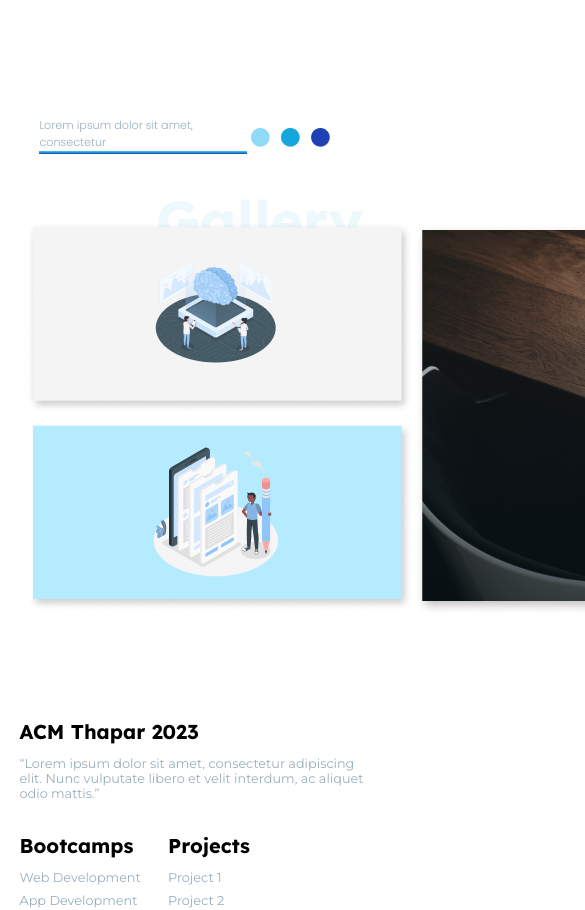
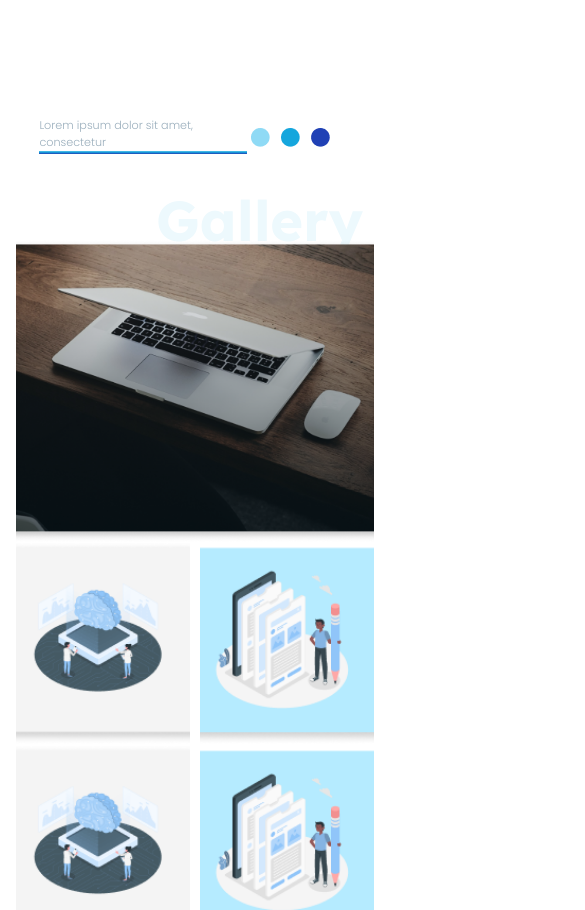
Before and after one commit to ACM-Thapar/ACM-Website, a React (Vite) app: page /gallery in a window 390 px wide. Shown: the top 910 px of the page, 585 px wide, since content can reach past the window. Built offline with nearby package versions, Linux system fonts and the light colour scheme.

Commit message:
gallery done

```diff
--- a/src/Components/GalleryComp/gallerycomp.jsx
+++ b/src/Components/GalleryComp/gallerycomp.jsx
@@ -10,31 +10,28 @@ const galleryComp = ( {gallerydata} ) => {
                     <h1>{heading}</h1>
                 </div>
                 <div className={styles.outerinfo}>
-					<div className={styles.info}>
-                    	<div>
-                    		{image.slice(1, 3).map((item, index) => {
-                    			return (
-									<a href="/" key={index}>
-                            			<img src={item.img} alt={item.alt} />
-                         			</a>
-                    			);
-                    		})}
-                    	</div>
-                	</div>
-					<div className={styles.info}>
-                    	<div>
-                    		{image.slice(0, 1).map((item, index) => {
-                    			return (
-									<a href="/" key={index}>
-                            			<img src={item.img} alt={item.alt} />
-                         			</a>
-                    			);
-                    		})}
-                    	</div>
-                	</div>
+					{image.map((item,index)=>{
+						return(
+						<div className={styles.images} key={index}>
+							<div className={styles.left}>
+							<div>
+								<img src={item.img2} />
+								</div>
+								<div >
+								<img src={item.img3} />
+								</div>
+							</div>
+							<div className={styles.right}>
+								<img src={item.img1} />
+							</div>
+						</div>
+						)
+					})}
+
                 </div>
             </div>
-		</Fragment>	)
+		</Fragment>
+	)
 }
 
 export default galleryComp;
--- a/src/Components/GalleryComp/gallerycomp.module.css
+++ b/src/Components/GalleryComp/gallerycomp.module.css
@@ -19,13 +19,78 @@
 	color:#EDF9FD;
 }
 
-.outerinfo{
-    display: flex;
-    width: 94%;
-    justify-content: space-between;
+
+
+.outerinfo .images:nth-child(even){
+    flex-direction: row-reverse ;
 }
 
-.info {
+.images{
+    gap: 20px;
     display: flex;
-    flex-direction: column;
+    height: 60vh;
+    width: 100%;
 }
+
+.left {
+    width: 40%;
+}
+
+.left div{
+    height: 50%;
+}
+.left img{
+    height: 100%;
+    width: 100%;
+    object-fit:cover;
+}
+
+
+.right img{
+    height: 100%;
+    width: 100%;
+    object-fit:cover;
+}
+
+.right{
+    width: 60%;
+}
+
+@media screen and (max-width:1000px) {
+    .images{
+        flex-direction: column-reverse;
+        gap: 0px;
+        /* height: 40vh */
+        width: 100%;
+        /* justify-content: space-around; */
+    }
+    .left{
+        display: flex;
+        width: 100%;
+        height: 40%;
+        gap: 10px;
+    }
+    .left div{
+        height: 100%;
+        width: 50%;
+    }
+    .right{
+        height: 60%;
+        width: 100%;
+    }
+    .outerinfo .images:nth-child(even){
+        flex-direction: column;
+    }
+    .outerinfo .images:nth-child(even) .right{
+        margin-bottom: -5rem;
+    }
+
+    .right img{
+        height: 100%;
+        width: 100%;
+        object-fit:cover;
+    }
+    .heading{
+        margin-bottom: -1rem;
+    }
+}
--- a/src/data.mjs
+++ b/src/data.mjs
@@ -589,16 +589,19 @@ export const gallery = {
   heading: "Gallery",
   images:[
     {
-      img: gallery2,
-      alt: "image1",
+      img1: gallery2,
+      img2: gallery0,
+      img3: gallery1,
     },
     {
-      img: gallery0,
-      alt: "image2",
+      img1: gallery2,
+      img2: gallery0,
+      img3: gallery1,
     },
     {
-      img: gallery1,
-      alt: "image3",
+      img1: gallery2,
+      img2: gallery0,
+      img3: gallery1,
     },
   ],
 }
```
